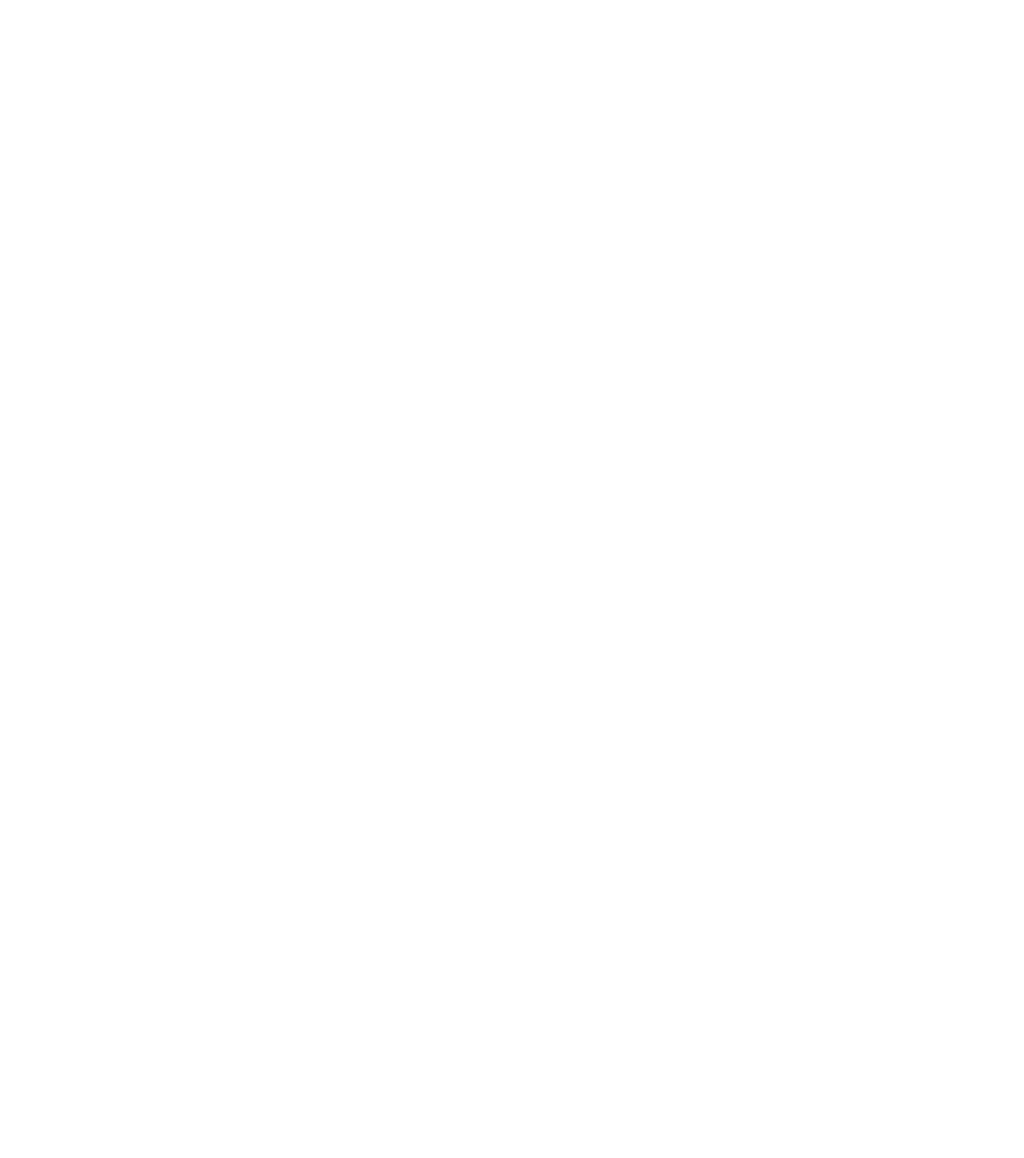
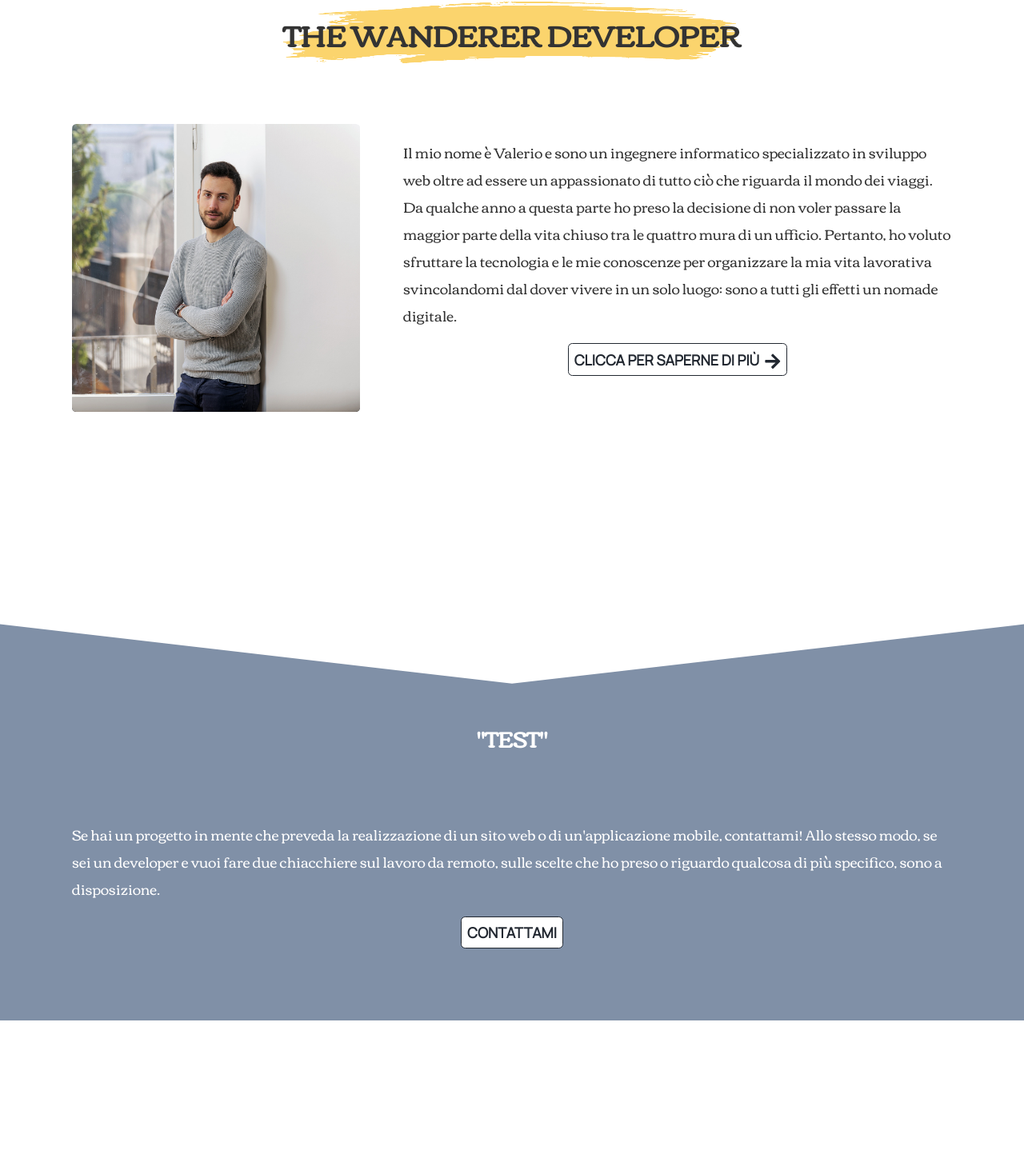
Before and after one commit to valerioscisci/portfolio-valerio, a React (Create React App) app: page / in a window 1280 px wide. Shown: the part 797-2245 px from the top of the page at 80% size. Before the commit the page ends 800 px from the top, so only its background shows below. Built offline with nearby package versions, Linux system fonts and the light colour scheme.

Commit message:
Added current translation and version of the main page

```diff
--- a/src/i18n/en.ts
+++ b/src/i18n/en.ts
@@ -13,5 +13,20 @@
     heading3: '',
     heading4: '',
   },
+  welcome: {
+    heading: 'The waderer developer',
+    introParagraph: '',
+    introButton: 'clicca per saperne di più',
+    secondParagraph: '',
+    secondButton: '',
+    citParagraph:
+      'Freedom is living life as you want to live it. You can have that freedom now. Cit. ',
+  },
+  parallax: {
+    heading: 'Breaking out of monotony is the best habit YOU can have',
+  },
+  knownTechs: {
+    heading: 'Projects created with ',
+  },
 };
 export default en;
--- a/src/i18n/it.ts
+++ b/src/i18n/it.ts
@@ -11,6 +11,25 @@
     heading3: '',
     heading4: '',
   },
+  welcome: {
+    heading: 'The wanderer developer',
+    introParagraph:
+      'Il mio nome è Valerio e sono un ingegnere informatico specializzato in sviluppo web oltre ad essere un appassionato di tutto ciò che riguarda il mondo dei viaggi. ' +
+      'Da qualche anno a questa parte ho preso la decisione di non voler passare la maggior parte della vita chiuso tra le quattro mura di un ufficio. ' +
+      'Pertanto, ho voluto sfruttare la tecnologia e le mie conoscenze per organizzare la mia vita lavorativa svincolandomi dal dover vivere in un solo luogo: sono a tutti gli effetti un nomade digitale. ',
+    introButton: 'clicca per saperne di più',
+    secondParagraph:
+      "Se hai un progetto in mente che preveda la realizzazione di un sito web o di un'applicazione mobile, contattami! Allo stesso modo, se sei un developer e vuoi fare due chiacchiere sul lavoro da remoto, sulle scelte che ho preso o riguardo qualcosa di più specifico, sono a disposizione.",
+    secondButton: 'Contattami',
+    citParagraph:
+      'Freedom is living life as you want to live it. You can have that freedom now. Cit. ',
+  },
+  parallax: {
+    heading: 'Spezzare la routine è la miglior abitudine che TU possa avere',
+  },
+  knownTechs: {
+    heading: 'Progetti realizzati con ',
+  },
 };
 
 export type I18NStrings = typeof it;
--- a/src/screens/WelcomeScreen.tsx
+++ b/src/screens/WelcomeScreen.tsx
@@ -6,11 +6,18 @@
 import styled from 'styled-components';
 import { MainSlider } from '../components/Slider';
 import { Spinner } from '../components/Spinner';
+import brush from '../assets/images/brush.png';
+import { Button } from '../components/Button';
+import { FaArrowRight } from 'react-icons/fa';
+import { SlidingImage } from '../components/ImageAnimation';
+import { ParallaxSection } from '../components/ParallaxSection';
+import { KnownTechSection } from '../components/KnownTechSection';
 
 const HomeScreen = observer(() => {
   const { home } = useStores();
   const [width, setWidth] = useState(window.innerWidth); // width state
   const { t } = useTranslation();
+  const [scrollY, setScrollY] = useState(0);
 
   const navLinks = [
     { name: t(`navbar.home`), route: '/' },
@@ -18,6 +25,20 @@
     { name: t(`navbar.portfolio`), route: '/portfolio' },
     { name: t(`navbar.contact`), route: '/contact-me' },
   ];
+
+  useEffect(() => {
+    const updateScrollY = () => {
+      setScrollY(window.pageYOffset);
+    };
+    const watchScroll = () => {
+      window.addEventListener('scroll', updateScrollY);
+    };
+    watchScroll();
+
+    return () => {
+      window.removeEventListener('scroll', updateScrollY);
+    };
+  }, []);
 
   const updateWidth = () => {
     setWidth(window.innerWidth);
@@ -33,14 +54,78 @@
   useEffect(() => {
     window.addEventListener('resize', updateWidth);
     return () => window.removeEventListener('resize', updateWidth);
-  });
+  }, []);
 
   return home.isAppLoading ? (
     <Spinner />
   ) : (
     <Container>
-      <Navbar width={width} navLinks={navLinks} />
-      <MainSlider imagesArray={home.sliderImages} />
+      <header>
+        <Navbar width={width} navLinks={navLinks} />
+        <MainSlider imagesArray={home.sliderImages} />
+      </header>
+      <Main>
+        <MainHeading>{t(`welcome.heading`)}</MainHeading>
+        <FirstSection>
+          <CVImage>
+            <SlidingImage
+              image={require('../assets/images/valerio_scisci.jpg')}
+              imageAlt={'Valerio Scisci'}
+              animationDirection={'BottomToTop'}
+              animationX={'9.5em'}
+              animationDuration={0.6}
+              showOnPhone={true}
+            />
+          </CVImage>
+          <div>
+            <Paragraph color={'black'}>{t(`welcome.introParagraph`)}</Paragraph>
+            <Button
+              buttonText={t(`welcome.introButton`)}
+              iconRight={<FaArrowRight size={'1.2em'} />}
+            ></Button>
+          </div>
+        </FirstSection>
+        <SecondSection>
+          <SecondHeading>"TEST"</SecondHeading>
+          <Paragraph color={'white'}>{t(`welcome.secondParagraph`)}</Paragraph>
+          <Button buttonText={t(`welcome.secondButton`)}></Button>
+          <SlidingImage
+            image={require('../assets/images/pc.jpg')}
+            imageAlt={'Smart'}
+            imageStyle={{
+              bottom: '-2.5em',
+              left: '-5em',
+              width: '15em',
+              height: '15em',
+              borderRadius: '1.5em',
+              position: 'absolute',
+            }}
+            animationDirection={'LeftToRight'}
+            animationX={'5.5em'}
+            animationRotation={'-10deg'}
+            animationDuration={1}
+          />
+        </SecondSection>
+        <KnownTechSection />
+        <ParallaxSection scrollY={scrollY} />
+        <p style={{ height: '500px', width: '100%', backgroundColor: 'white' }}>
+          Portfolio anicipation
+        </p>
+        <p style={{ height: '500px', width: '100%', backgroundColor: 'black' }}>
+          Blog Articles
+        </p>
+        <p style={{ height: '500px', width: '100%', backgroundColor: 'white' }}>
+          Instagram section
+        </p>
+        <p style={{ height: '500px', width: '100%', backgroundColor: 'black' }}>
+          Companies I've worked for
+        </p>
+      </Main>
+      <footer
+        style={{ height: '500px', width: '100%', backgroundColor: 'white' }}
+      >
+        footer
+      </footer>
     </Container>
   );
 });
@@ -51,4 +136,89 @@
   display: flex;
   flex-direction: column;
   width: 100%;
+  height: 100%;
 `;
+
+const Main = styled.main`
+  display: flex;
+  flex-direction: column;
+  align-items: center;
+  margin-top: 3em;
+`;
+
+const MainHeading = styled.h1`
+  color: ${(props) => props.theme.colors.textColorBlack};
+  font-family: Corben;
+  text-transform: uppercase;
+  background: url(${brush});
+  background-repeat: no-repeat;
+  background-size: 100% 95%;
+  padding: 0.2em 0;
+  text-align: center;
+  margin-bottom: 2em;
+`;
+
+const FirstSection = styled.section`
+  display: flex;
+  flex-direction: column;
+  @media (min-width: 768px) {
+    flex-direction: row;
+  }
+  padding: 1em;
+
+  @media (min-width: 768px) {
+    padding: 0 5em;
+  }
+`;
+
+const CVImage = styled.div`
+  & img {
+    border-radius: 0.3em;
+    margin-right: 0em;
+    margin-top: 9.5em;
+    width: 100%;
+    height: 30em;
+    object-fit: cover;
+    object-position: center;
+    -webkit-box-shadow: inset 0px -10px 5px -3px
+      ${(props) => props.theme.colors.background};
+    -moz-box-shadow: inset 0px -10px 5px -3px
+      ${(props) => props.theme.colors.background};
+    box-shadow: inset 0px -10px 5px -3px
+      ${(props) => props.theme.colors.background};
+
+    @media (min-width: 768px) {
+      width: 20em;
+      margin-right: 3em;
+      height: auto;
+    }
+  }
+`;
+
+const Paragraph = styled.p<{ color: string }>`
+  color: ${(props) =>
+    props.color === 'white'
+      ? props.theme.colors.textColorWhite
+      : props.theme.colors.textColorBlack};
+  font-family: Corben;
+  font-size: 1em;
+`;
+
+const SecondSection = styled.section`
+  position: relative;
+  display: flex;
+  flex-direction: column;
+  background-color: ${(props) => props.theme.colors.backgroundLight};
+  margin-top: 5em;
+  padding: 5em;
+  clip-path: polygon(50% 15%, 100% 0, 100% 100%, 0 200%, 0 0);
+`;
+
+const SecondHeading = styled.h1`
+  color: ${(props) => props.theme.colors.textColorWhite};
+  font-family: Corben;
+  text-transform: uppercase;
+  padding: 0.2em 0;
+  text-align: center;
+  margin-bottom: 2em;
+`;
```
